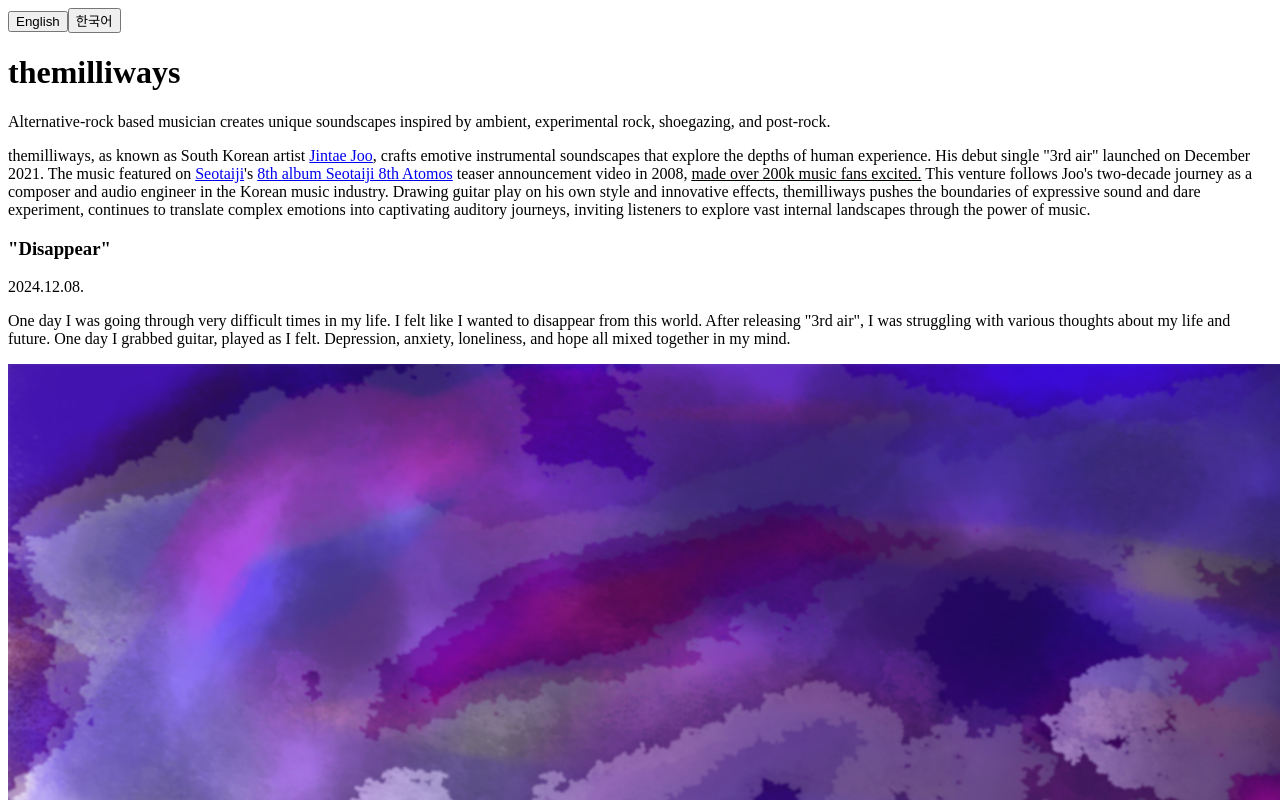
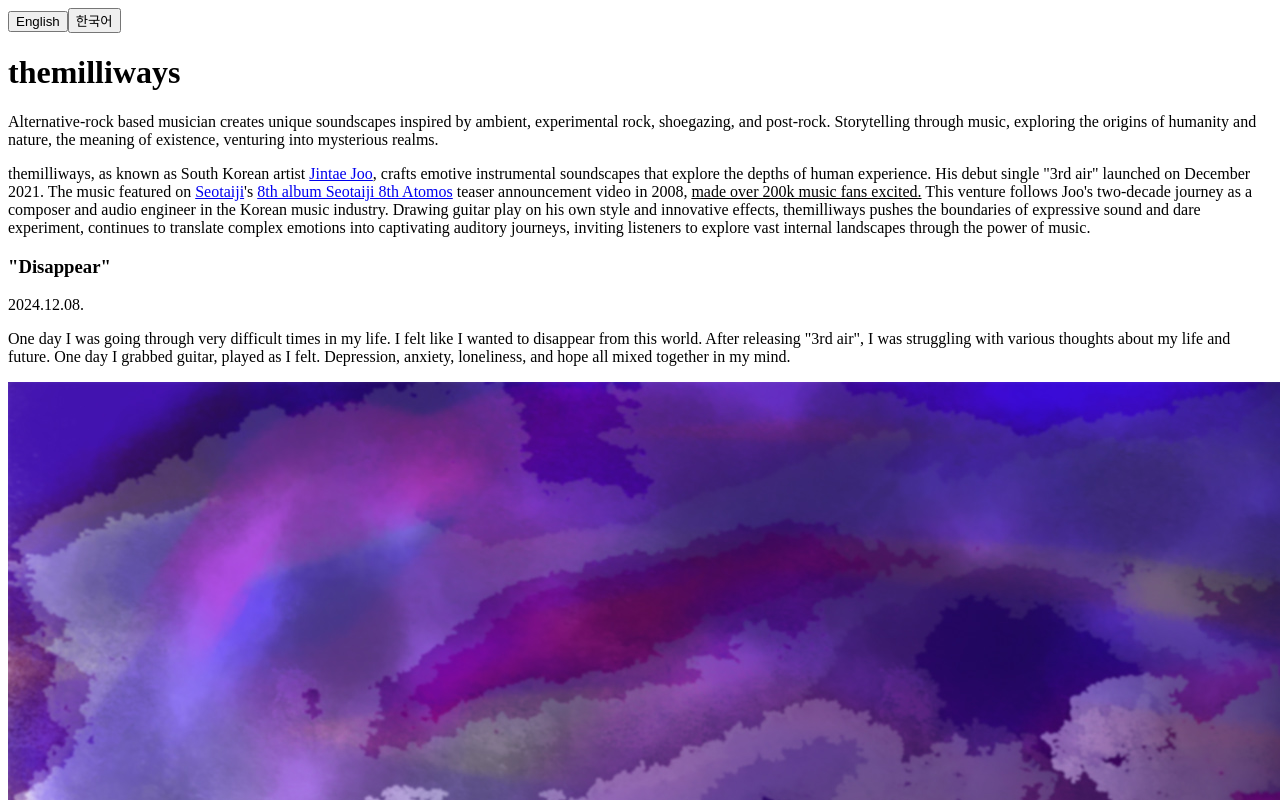
Before and after one commit to jtjoo/themilliways.com, a React (Vite) app: page / in a window 1280 px wide. Shown: the top 800 px of the page. Built offline with nearby package versions, Linux system fonts and the light colour scheme; the HTML template or start-up script is replaced by a standard one.

Commit message:
update translations: enhance tagline and copyright text for clarity and depth

```diff
--- a/src/data/translations.js
+++ b/src/data/translations.js
@@ -1,6 +1,6 @@
 export const translations = {
   en: {
-    tagline: "Alternative-rock based musician creates unique soundscapes inspired by ambient, experimental rock, shoegazing, and post-rock.",
+    tagline: "Alternative-rock based musician creates unique soundscapes inspired by ambient, experimental rock, shoegazing, and post-rock. Storytelling through music, exploring the origins of humanity and nature, the meaning of existence, venturing into mysterious realms.",
     bio: `<span class='highlight-yellow'>themilliways</span>, as known as South Korean artist <span class='highlight-yellow'><a href='https://jtjoo.com'>Jintae Joo</a></span>, crafts emotive instrumental soundscapes that explore the depths of human experience. His debut single<span class='highlight-pink'> "3rd air"</span> launched on December 2021. The music featured on <span class='highlight-yellow'><a href='https://en.wikipedia.org/wiki/Seo_Taiji'>Seotaiji</a></span>'s <a href='https://en.wikipedia.org/wiki/Seo_Taiji#2008%E2%80%932009:_8th_Atomos'>8th album Seotaiji 8th Atomos</a> teaser announcement video in 2008, <u>made over 200k music fans excited.</u> This venture follows Joo's two-decade journey as a composer and audio engineer in the Korean music industry. Drawing guitar play on his own style and innovative effects, <span class='highlight-yellow'>themilliways</span> pushes the boundaries of expressive sound and dare experiment, continues to translate complex emotions into captivating auditory journeys, inviting listeners to explore vast internal landscapes through the power of music.`,
     disappear: {
       title: '"Disappear"',
@@ -29,11 +29,11 @@ export const translations = {
     bluesky: 'themilliways is on BlueSky🩵',
     footer: {
       businessQuery: 'Business Query',
-      copyright: '© The Milliways (Jintae Joo). All rights reserved.'
+      copyright: '© themilliways (Jintae Joo). All rights reserved.'
     }
   },
   ko: {
-    tagline: "얼터너티브 록을 기반으로 한 뮤지션이자 앰비언트, 슈게이징, 포스트 록에서 영감을 받은 독특한 실험적인 사운드스케이프를 만듭니다.",
+    tagline: "얼터너티브 록을 기반으로 앰비언트, 슈게이징, 포스트 록에서 영감을 받은 장르의 실험적인 음악가로 인간의 기원, 존재의 의미를 찾아 신비로운 세계로 나아갑니다.",
     bio: `<span class='highlight-yellow'>themilliways</span>로 알려진 아티스트 <span class='highlight-yellow'><a href='https://jtjoo.com'>주진태</a></span>는 인간의 경험의 깊이를 탐구하는 감정적인 인스트루멘탈 사운드스케이프를 만듭니다. 그의 데뷔 싱글 <span class='highlight-pink'>"3rd air"</span>는 2021년 12월에 출시되었습니다. 이 음악은 2008년 <span class='highlight-yellow'><a href='https://en.wikipedia.org/wiki/Seo_Taiji'>서태지</a></span>의 <a href='https://en.wikipedia.org/wiki/Seo_Taiji#2008%E2%80%932009:_8th_Atomos'>8집 Seotaiji 8th Atomos</a> 티저 공개 영상에 수록되어 <u>20만 명 이상의 음악 팬들을 흥분시켰습니다.</u> 이 프로젝트는 한국 음악 산업에서 작곡가이자 오디오 엔지니어로 활동해온 주의 20년 여정을 따릅니다. 자신만의 스타일과 혁신적인 이펙트를 활용한 기타 연주로 <span class='highlight-yellow'>themilliways</span>는 표현적인 사운드의 경계를 밀어붙이고 실험을 감행하며, 계속해서 복잡한 감정들을 매혹적인 청각적 여정으로 번역하고, 음악의 힘을 통해 청자들이 광활한 내부 풍경을 탐험하도록 초대합니다.`,
     disappear: {
       title: '"Disappear"',
```
